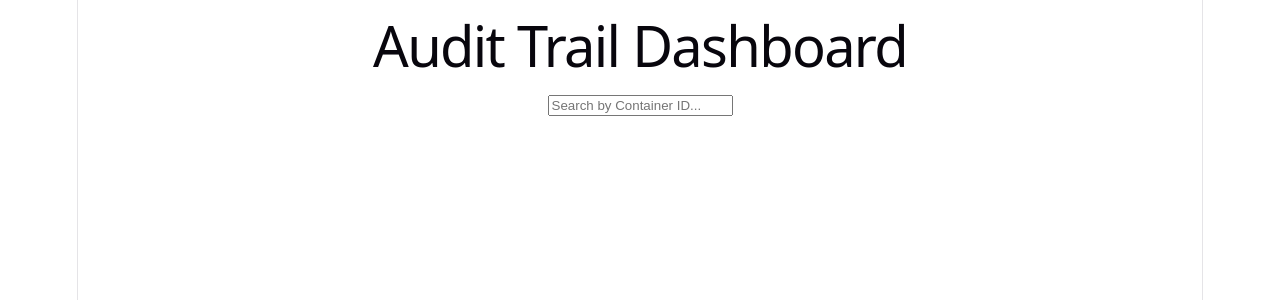
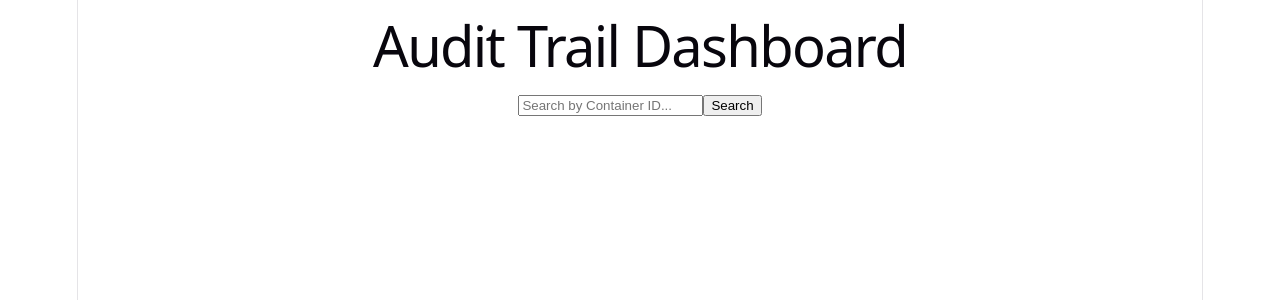
Before and after one commit to keshav456mehta/Audit-Trail, a React app in the folder frontend/: page / in a window 1280 px wide. Shown: the top 300 px of the page. Built offline with nearby package versions, Linux system fonts and the light colour scheme; the HTML template or start-up script is replaced by a standard one.

Commit message:
Day 4: Add Search button and useState to SearchBar.jsx

```diff
--- a/frontend/src/components/SearchBar.jsx
+++ b/frontend/src/components/SearchBar.jsx
@@ -1,10 +1,22 @@
+import { useState } from 'react'
+
 function SearchBar() {
+  const [searchValue, setSearchValue] = useState('')
+
+  const handleSearch = () => {
+    console.log('Searching for container:', searchValue)
+    // TODO: connect this to the query API route in a later phase
+  }
+
   return (
     <div className="search-bar">
       <input
         type="text"
         placeholder="Search by Container ID..."
+        value={searchValue}
+        onChange={(e) => setSearchValue(e.target.value)}
       />
+      <button onClick={handleSearch}>Search</button>
     </div>
   )
 }
```
